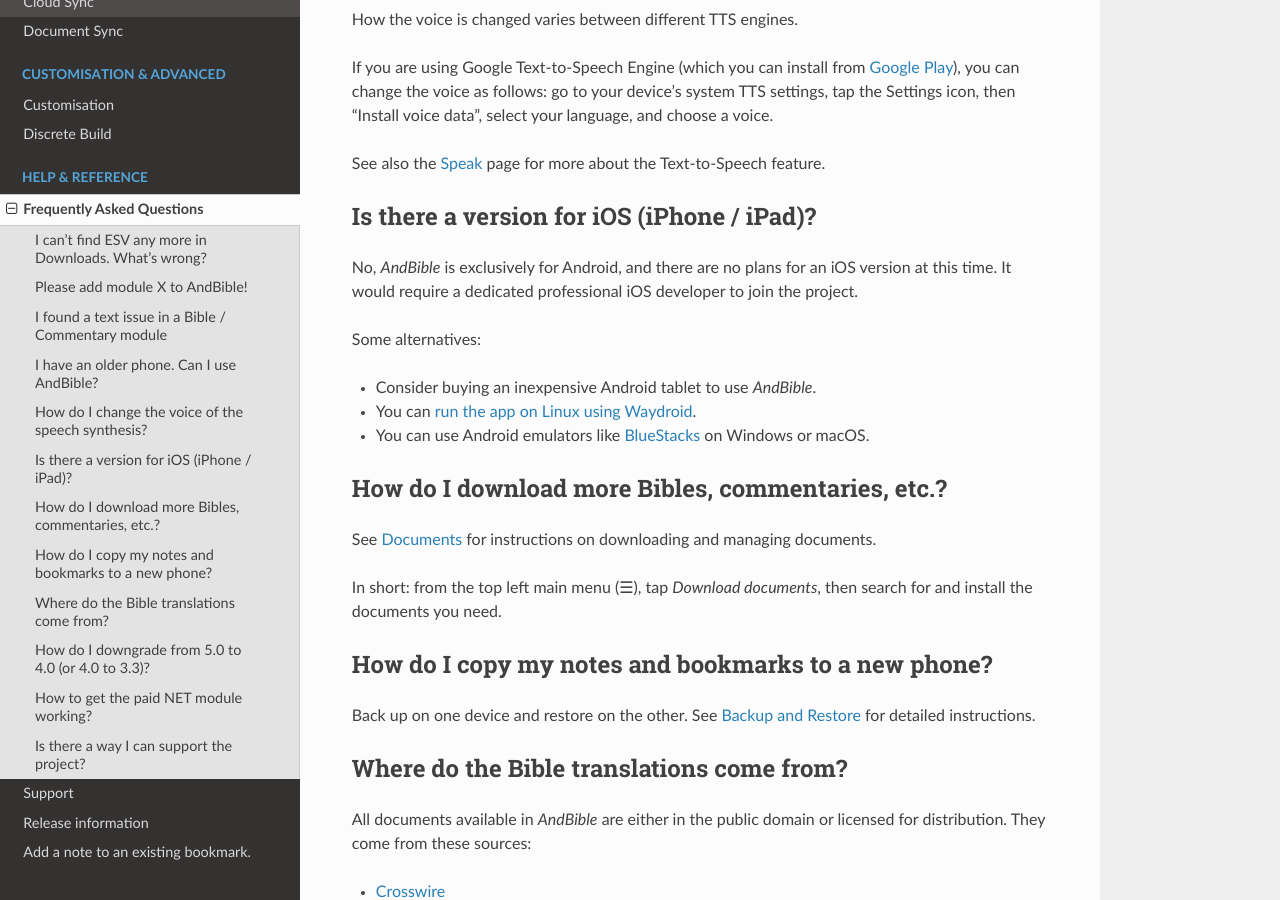
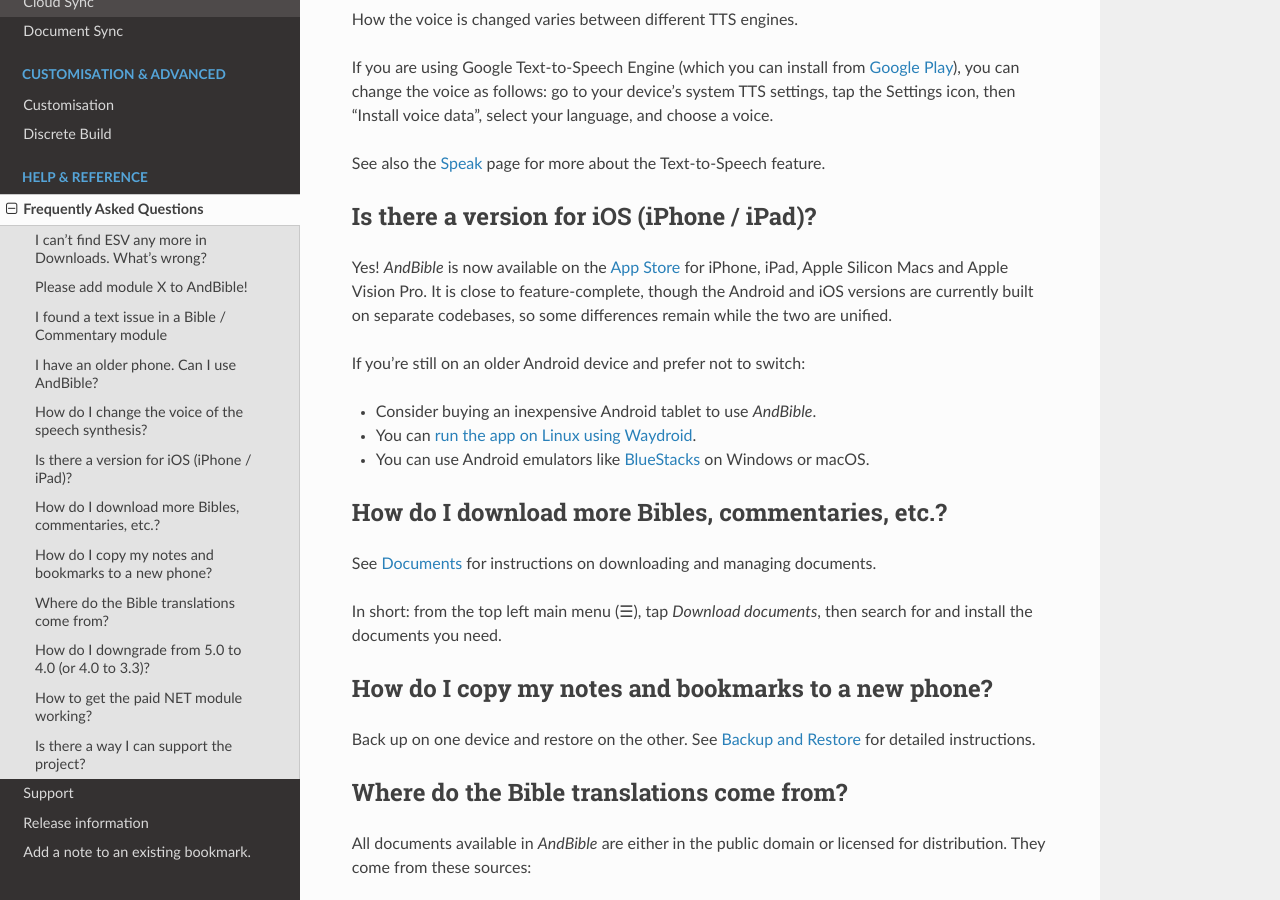
Before and after one commit to AndBible/docs, a Sphinx documentation site: the page built from docs/source/faq.rst, in a window 1280 px wide and 900 px high, scrolled down 1738 px. Built offline with Sphinx 7.4.7 and the Read the Docs theme 3.1.0, drawn with Linux system fonts in a browser that asks for light colours; pages that are not in the unit, such as notebooks, are missing from menus.

Commit message:
Update FAQ: iOS version is now available
AndBible for iOS launched on the App Store today, so the FAQ entry
claiming there were no iOS plans is now outdated.

Claude-Session: https://claude.ai/code/session_01REcX33Qq7hCctzVbcyoZDn

```diff
--- a/docs/source/faq.rst
+++ b/docs/source/faq.rst
@@ -95,11 +95,13 @@ See also the :doc:`speak` page for more about the Text-to-Speech feature.
 Is there a version for iOS (iPhone / iPad)?
 -------------------------------------------
 
-No, |app| is exclusively for Android, and there are no plans for an iOS version
-at this time. It would require a dedicated professional iOS developer to join
-the project.
+Yes! |app| is now available on the
+`App Store <https://apps.apple.com/us/app/andbible-bible-study/id6774904527>`_
+for iPhone, iPad, Apple Silicon Macs and Apple Vision Pro. It is close to
+feature-complete, though the Android and iOS versions are currently built on
+separate codebases, so some differences remain while the two are unified.
 
-Some alternatives:
+If you're still on an older Android device and prefer not to switch:
 
 * Consider buying an inexpensive Android tablet to use |app|.
 * You can :ref:`run the app on Linux using Waydroid <getting_started:Linux setup>`.
```
